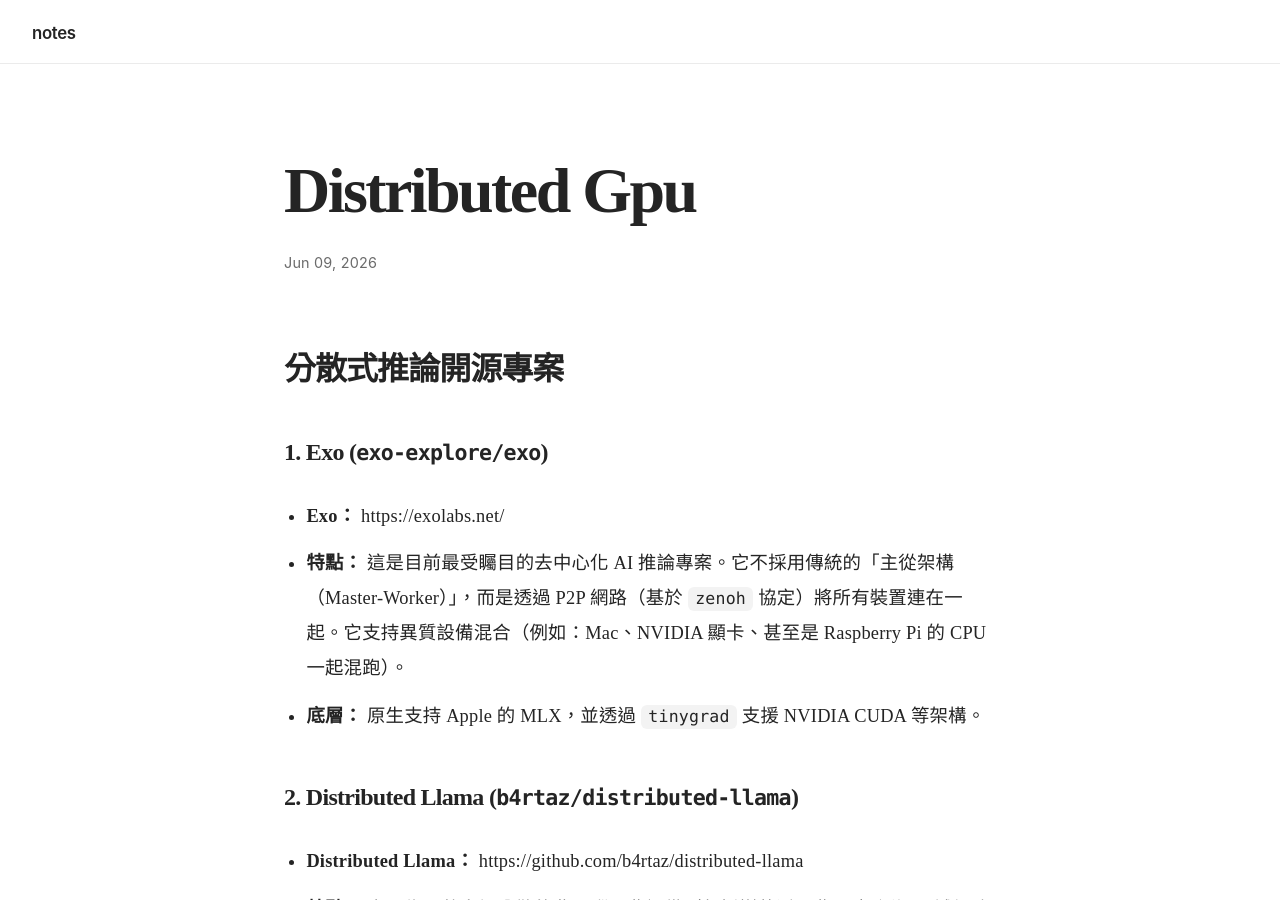
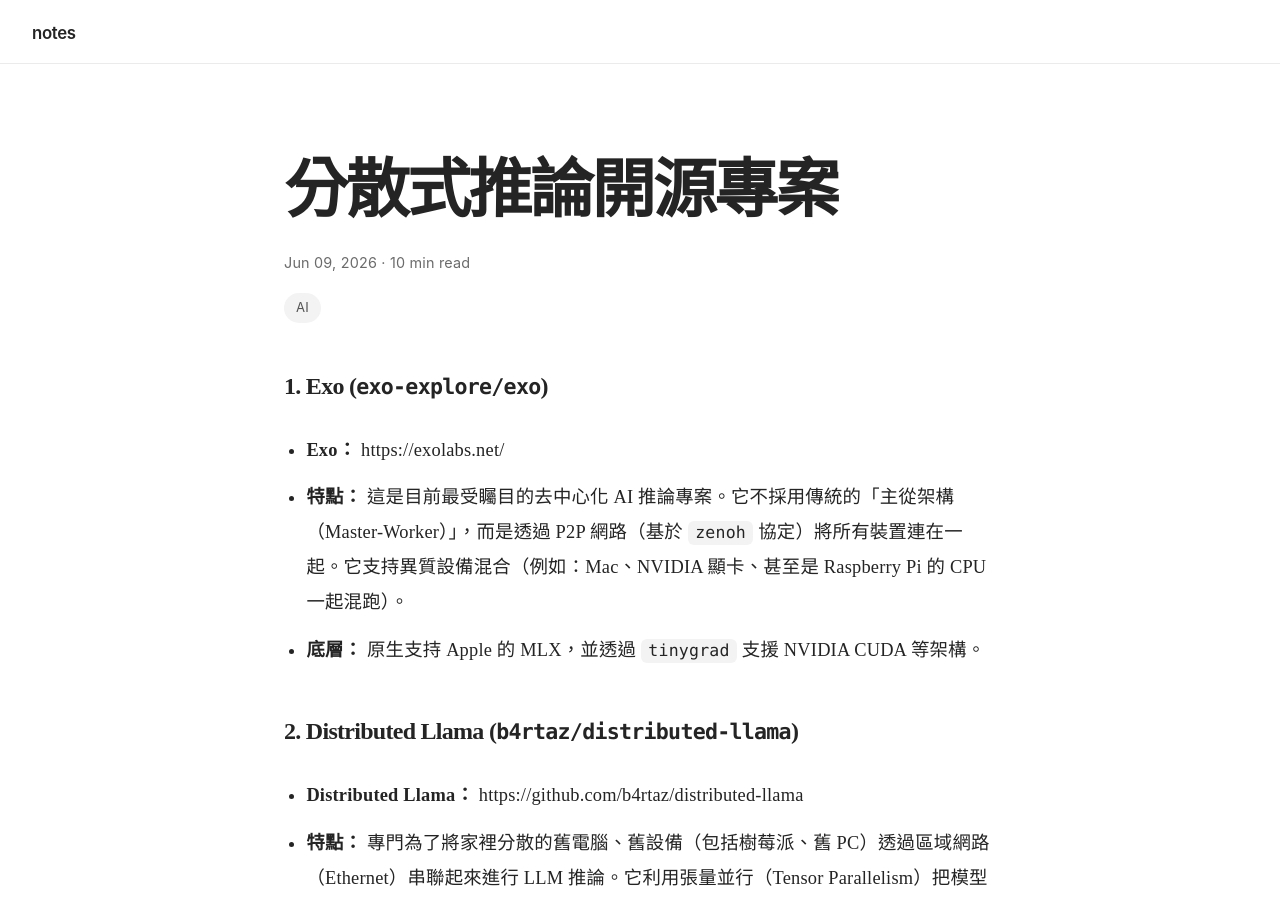
Before and after one commit to linjose/notes, a Jekyll site: the page built from _posts/2026-06-09-distributed-gpu.md, in a window 1280 px wide and 900 px high. Built offline with Jekyll 4.4.1, drawn with Linux system fonts in a browser that asks for light colours; our own code applies the rules of GitHub Pages for plain Markdown files.

Commit message:
Update 2026-06-09-distributed-gpu.md

```diff
--- a/_posts/2026-06-09-distributed-gpu.md
+++ b/_posts/2026-06-09-distributed-gpu.md
@@ -1,5 +1,11 @@
-
-## 分散式推論開源專案
+---
+layout: post
+title: 分散式推論開源專案
+date: 2026-06-09
+reading_time: 10 min read
+tags: [AI]
+excerpt:
+---
 
 ### 1. Exo (`exo-explore/exo`)
 * **Exo：** https://exolabs.net/
```
